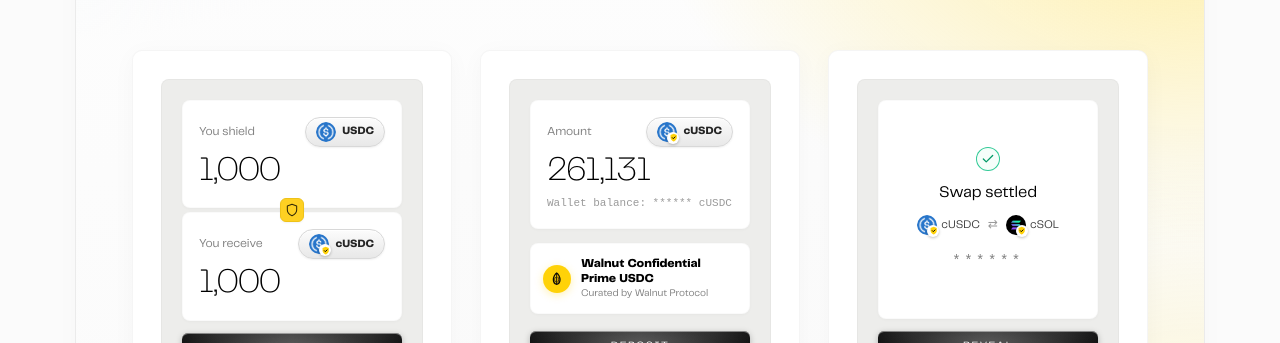
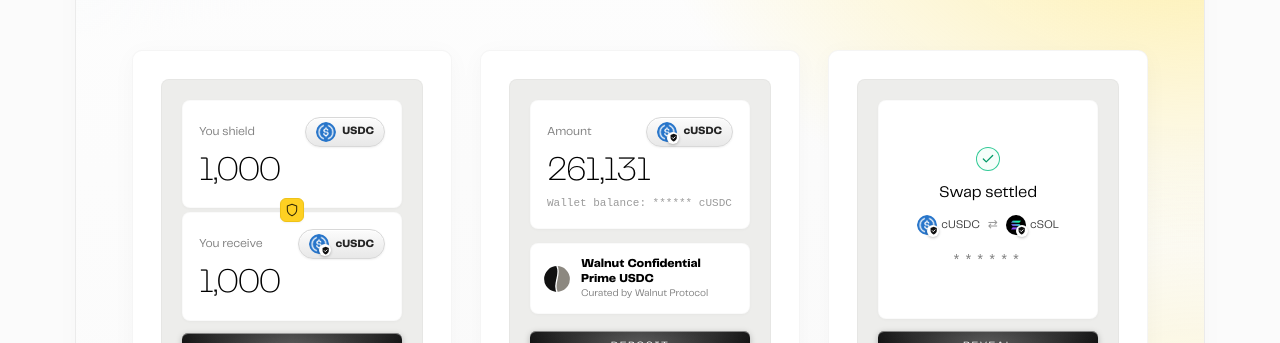
Before and after one commit to Iam-jayant/walnut-solana, a Next.js app in the folder web/: page / in a window 1280 px wide. Shown: the part 1240-1583 px from the top of the page. Built offline with nearby package versions, Linux system fonts and the light colour scheme.

Commit message:
feat(ui): add brand logo component and enhance token badges, tooltips, and toast notifications

```diff
--- /dev/null
+++ b/web/components/brand-logo.tsx
@@ -0,0 +1,73 @@
+import React, { useId } from "react";
+
+/**
+ * The Walnut mark: a coin split along a walnut seam.
+ * Two tones, transparent gap (works on any background).
+ * See /brand in the repo root for usage rules.
+ */
+export type WalnutLogoTone = "ink" | "bone";
+
+const TONES: Record<WalnutLogoTone, { left: string; right: string }> = {
+  ink: { left: "#111111", right: "#8C8880" },
+  bone: { left: "#F4F2EE", right: "#8C8880" },
+};
+
+const SEAM = "M100 192 C70 130 130 70 100 8";
+
+export function WalnutLogo({
+  size = 32,
+  tone = "ink",
+  className,
+}: {
+  size?: number;
+  tone?: WalnutLogoTone;
+  className?: string;
+}) {
+  const id = useId().replace(/:/g, "");
+  const c = TONES[tone];
+  return (
+    <svg
+      width={size}
+      height={size}
+      viewBox="0 0 200 200"
+      className={className}
+      role="img"
+      aria-label="Walnut"
+      style={{ flexShrink: 0 }}
+    >
+      <defs>
+        <mask id={`seam-${id}`}>
+          <rect width="200" height="200" fill="#fff" />
+          <path d={SEAM} stroke="#000" strokeWidth="9" fill="none" strokeLinecap="round" />
+        </mask>
+      </defs>
+      <g mask={`url(#seam-${id})`}>
+        <path d={`M100 8 A92 92 0 0 0 100 192 C70 130 130 70 100 8 Z`} fill={c.left} />
+        <path d={`M100 8 A92 92 0 0 1 100 192 C70 130 130 70 100 8 Z`} fill={c.right} />
+      </g>
+    </svg>
+  );
+}
+
+/** Mark + wordmark, for headers and footers. */
+export function WalnutLockup({
+  size = 28,
+  tone = "ink",
+  className = "",
+}: {
+  size?: number;
+  tone?: WalnutLogoTone;
+  className?: string;
+}) {
+  return (
+    <span className={`inline-flex items-center gap-2.5 ${className}`}>
+      <WalnutLogo size={size} tone={tone} />
+      <span
+        className={`font-extrabold leading-none tracking-tight ${tone === "bone" ? "text-[#F4F2EE]" : "text-[#111111]"}`}
+        style={{ fontSize: size * 0.8 }}
+      >
+        Walnut
+      </span>
+    </span>
+  );
+}
--- a/web/components/toast.tsx
+++ b/web/components/toast.tsx
@@ -201,8 +201,8 @@ function ToastCard({
       </svg>
     );
   } else if (type === "cancelled" || type === "warn") {
-    borderColor = "border-amber-300/80 bg-white shadow-[0_8px_30px_rgba(245,158,11,0.12)]";
-    iconBg = "bg-amber-100 text-amber-800";
+    borderColor = "border-[#D8D4CB] bg-white shadow-[0_8px_30px_rgba(17,17,17,0.04)]";
+    iconBg = "bg-[#EAE7E0] text-[#2B2926]";
     icon = (
       <svg className="w-4 h-4" viewBox="0 0 24 24" fill="none" stroke="currentColor" strokeWidth="2.5" strokeLinecap="round" strokeLinejoin="round">
         <circle cx="12" cy="12" r="10" />
@@ -212,7 +212,7 @@ function ToastCard({
     );
   } else if (type === "pending") {
     borderColor = "border-black/[0.1] bg-white shadow-[0_8px_30px_rgba(0,0,0,0.08)]";
-    iconBg = "bg-[#FFD208] text-black";
+    iconBg = "bg-[#111111] text-white";
     icon = (
       <svg className="w-4 h-4 animate-spin" viewBox="0 0 24 24" fill="none">
         <circle className="opacity-25" cx="12" cy="12" r="10" stroke="currentColor" strokeWidth="3" />
--- a/web/components/token-logo.tsx
+++ b/web/components/token-logo.tsx
@@ -1,5 +1,6 @@
 "use client";
 
+import { WalnutLogo } from "./brand-logo.tsx";
 import React from "react";
 
 /**
@@ -38,10 +39,10 @@ export function ConfidentialBadge({ size = 14 }: { size?: number }) {
         viewBox="0 0 24 24"
         fill="none"
       >
-        <path d="M12 22s8-4 8-10V5l-8-3-8 3v7c0 6 8 10 8 10z" fill="#FFD208" />
+        <path d="M12 22s8-4 8-10V5l-8-3-8 3v7c0 6 8 10 8 10z" fill="#111111" />
         <path
           d="M8.5 12l2.5 2.5 4.5-4.5"
-          stroke="#000000"
+          stroke="#FFFFFF"
           strokeWidth="2.5"
           strokeLinecap="round"
           strokeLinejoin="round"
@@ -51,26 +52,9 @@ export function ConfidentialBadge({ size = 14 }: { size?: number }) {
   );
 }
 
-/** Walnut's own mark (cWALNUT), the shell emblem on brand yellow. */
+/** Walnut's own mark (cWALNUT): the seam coin. */
 export function WalnutMark({ size = 40 }: { size?: number }) {
-  return (
-    <span
-      className="flex items-center justify-center rounded-full bg-[#FFD208] shadow-[0_2px_8px_rgba(255,210,8,0.3)]"
-      style={{ width: size, height: size }}
-    >
-      <svg style={{ width: size * 0.55, height: size * 0.55 }} viewBox="0 0 24 24" fill="none">
-        <path
-          d="M12 2.2C11.2 2.2 9.7 3.4 8.8 5C6.9 7.8 5.8 10.7 5.8 13.5C5.8 17.6 8 20.8 11.1 21.6C11.4 21.7 11.7 21.8 12 21.8C12.3 21.8 12.6 21.7 12.9 21.6C16 20.8 18.2 17.6 18.2 13.5C18.2 10.7 17.1 7.8 15.2 5C14.3 3.4 12.8 2.2 12 2.2Z"
-          fill="#0A0A0A"
-        />
-        <path d="M12 4.2V19.8C9.7 18.8 7.8 16.4 7.8 13.5C7.8 11 8.6 8.6 10.1 6.3C10.6 5.5 11.3 4.8 12 4.2Z" fill="#FFD208" />
-        <path d="M12 4.2C12.7 4.8 13.4 5.5 13.9 6.3C15.4 8.6 16.2 11 16.2 13.5C16.2 16.4 14.3 18.8 12 19.8V4.2Z" fill="#FFC400" />
-        <path d="M12 3.2V20.8" stroke="#0A0A0A" strokeWidth="1.5" strokeLinecap="round" />
-        <path d="M9.9 9.8C9.2 10.8 8.8 12 8.8 13.5C8.8 14.9 9.3 16.2 10.2 17.1" stroke="#0A0A0A" strokeWidth="1.3" strokeLinecap="round" />
-        <path d="M14.1 9.8C14.8 10.8 15.2 12 15.2 13.5C15.2 14.9 14.7 16.2 13.8 17.1" stroke="#0A0A0A" strokeWidth="1.3" strokeLinecap="round" />
-      </svg>
-    </span>
-  );
+  return <WalnutLogo size={size} />;
 }
 
 export function TokenLogo({
--- a/web/components/ui.tsx
+++ b/web/components/ui.tsx
@@ -37,7 +37,7 @@ type Variant = "primary" | "dark" | "ghost";
 
 const VARIANTS: Record<Variant, string> = {
   primary:
-    "bg-walnut-yellow text-walnut-black hover:brightness-95 disabled:bg-walnut-mist disabled:text-walnut-ink/40",
+    "bg-walnut-black text-white hover:bg-walnut-ink disabled:bg-walnut-mist disabled:text-walnut-ink/40",
   dark: "bg-walnut-black text-walnut-white hover:bg-walnut-ink disabled:bg-walnut-mist disabled:text-walnut-ink/40",
   ghost:
     "bg-transparent text-walnut-black ring-1 ring-black/15 hover:bg-walnut-mist disabled:text-walnut-ink/40",
@@ -65,9 +65,9 @@ export function Badge({
 }) {
   const tones = {
     neutral: "bg-walnut-mist text-walnut-ink",
-    dark: "bg-walnut-black text-walnut-yellow",
+    dark: "bg-walnut-black text-walnut-bone",
     good: "bg-emerald-100 text-emerald-800",
-    warn: "bg-amber-100 text-amber-900",
+    warn: "bg-[#EAE7E0] text-[#2B2926]",
     bad: "bg-red-100 text-red-800",
   } as const;
   return (
@@ -118,7 +118,7 @@ export function Notice({
   children: ReactNode;
 }) {
   const tones = {
-    warn: "bg-amber-50 text-amber-900 ring-amber-200",
+    warn: "bg-[#F1EFEA] text-[#2B2926] ring-[#D8D4CB]",
     bad: "bg-red-50 text-red-800 ring-red-200",
     info: "bg-walnut-mist text-walnut-ink ring-black/5",
   } as const;
```
